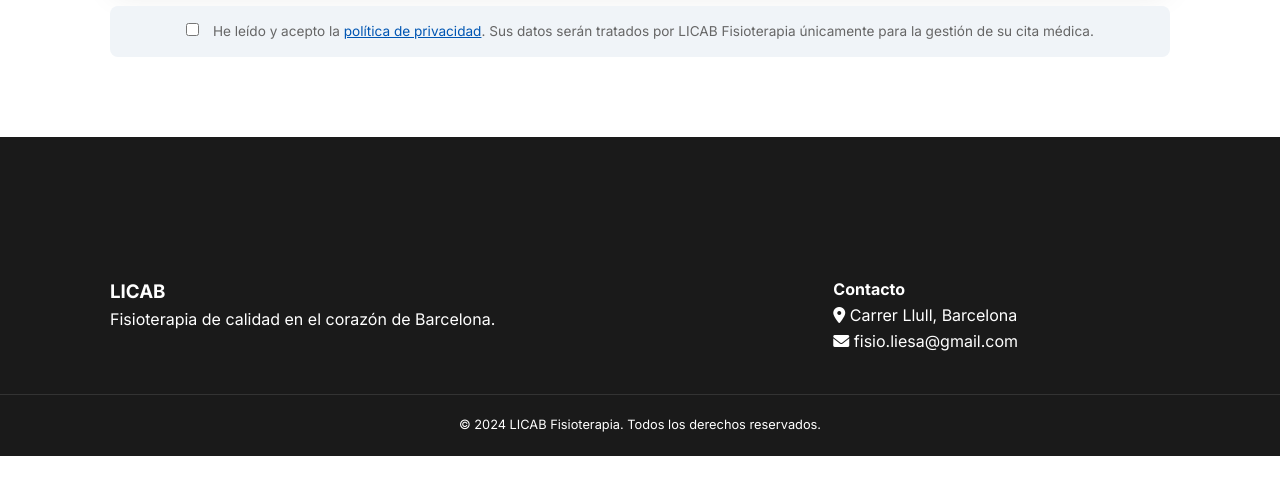
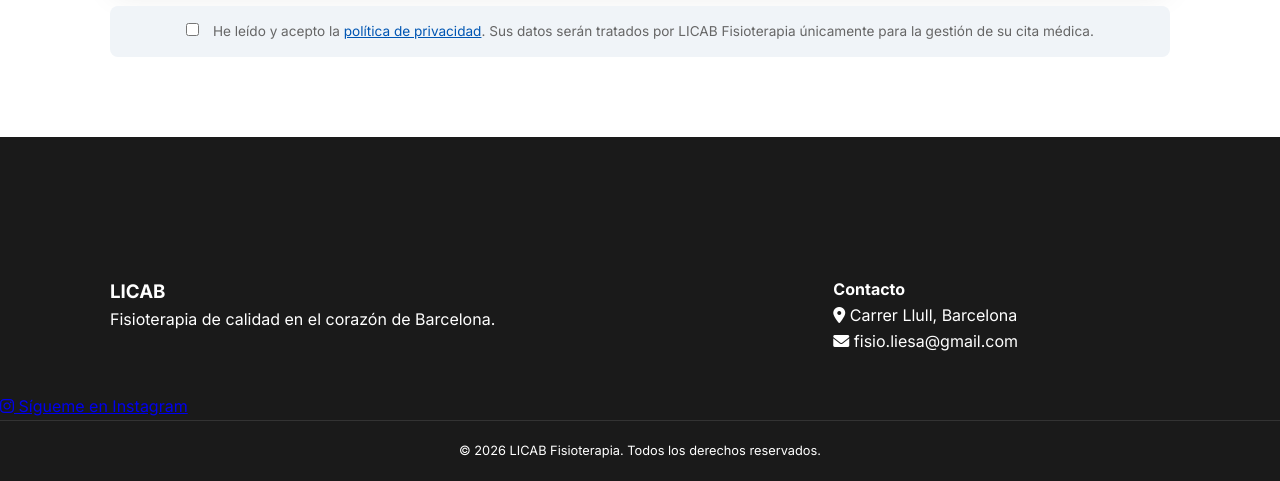
Before and after one commit to nekoblu/LICAB, a plain HTML site: page index.html in a window 1280 px wide. Shown: the part 3458-3939 px from the top of the page. Before the commit the page ends 3914 px from the top, so only its background shows below. Drawn offline with Linux system fonts and the light colour scheme.

Commit message:
Update index.html
Signed-off-by: nekoblu <laura.licab@gmail.com>

```diff
--- a/index.html
+++ b/index.html
@@ -139,8 +139,13 @@
             <p><i class="fas fa-envelope"></i> fisio.liesa@gmail.com</p>
         </div>
     </div>
+<p class="social-links">
+    <a href="https://instagram.com/TU_USUARIO" target="_blank">
+        <i class="fab fa-instagram"></i> Sígueme en Instagram
+    </a>
+</p>
     <div class="footer-bottom">
-        <p>© 2024 LICAB Fisioterapia. Todos los derechos reservados.</p>
+        <p>© 2026 LICAB Fisioterapia. Todos los derechos reservados.</p>
     </div>
 </footer>
 
```
